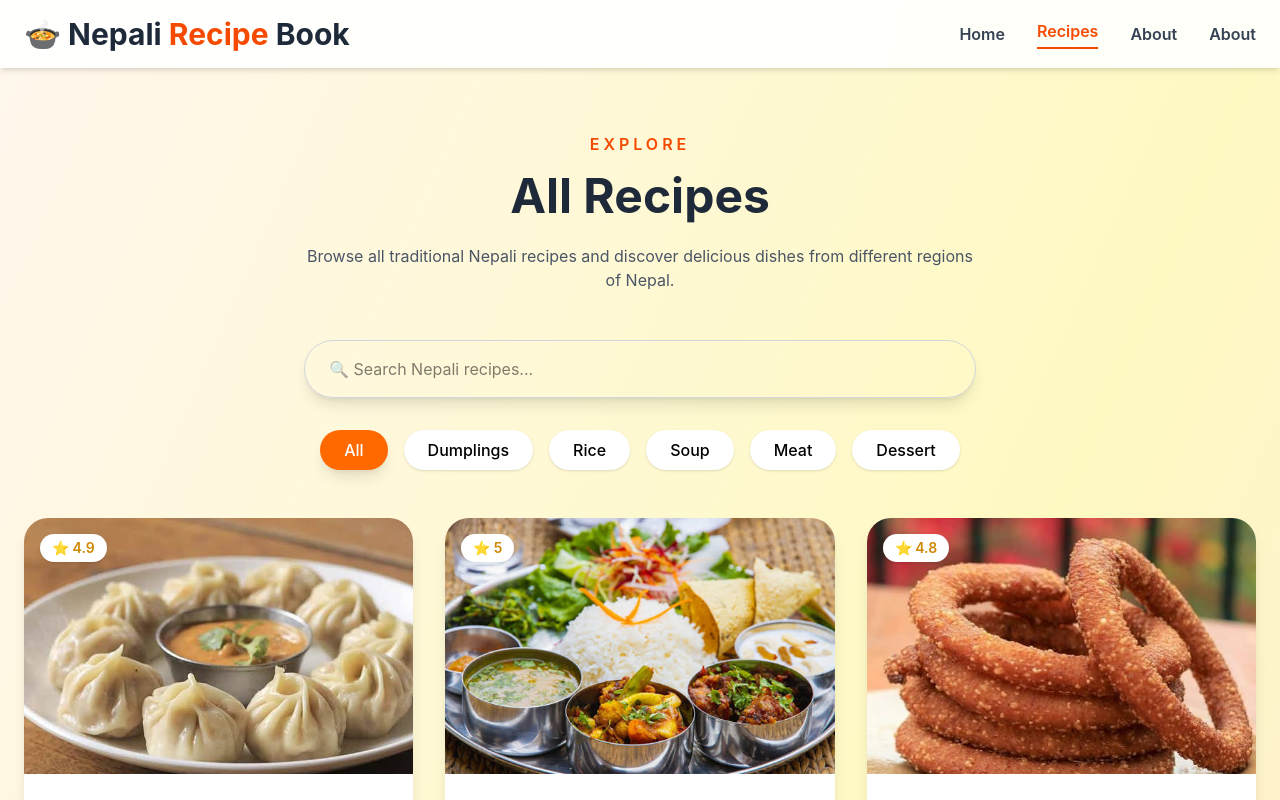
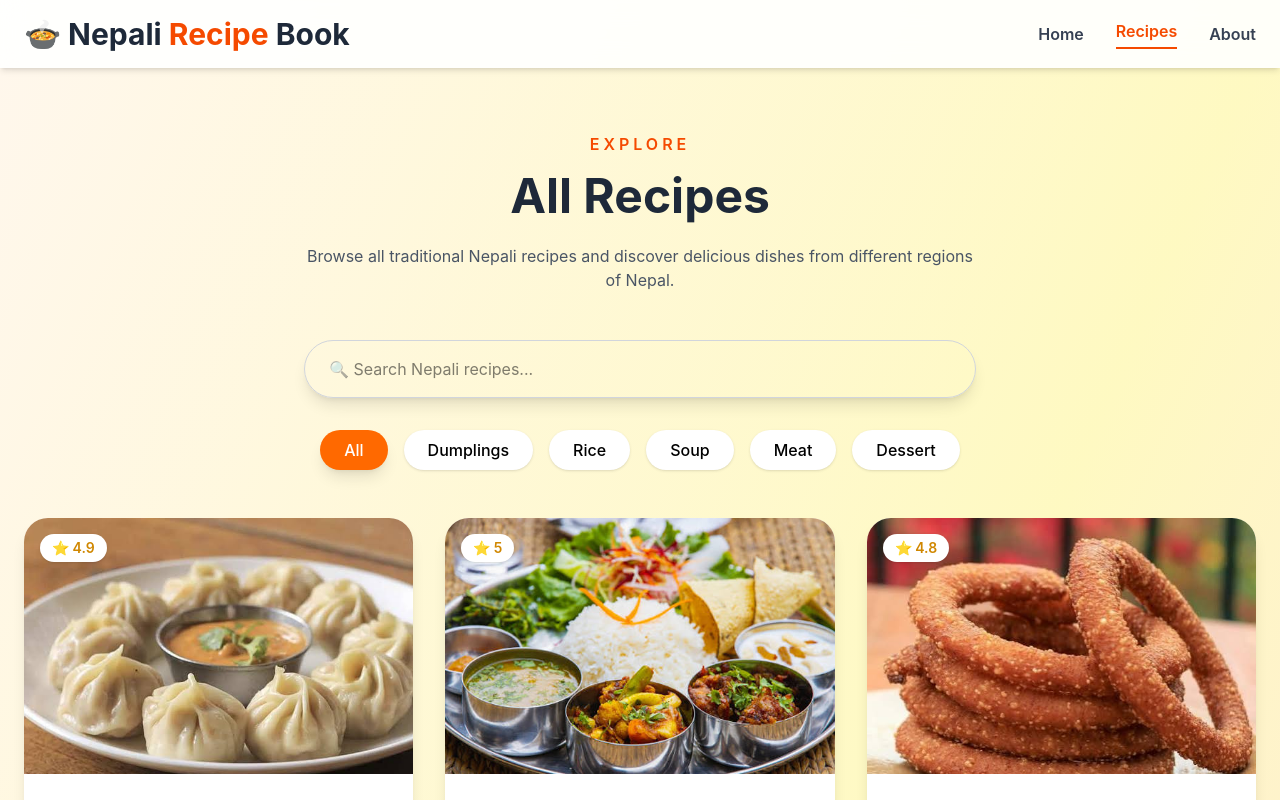
Before and after one commit to Agraz-10/recipe-card-app, a React (Vite) app in the folder recipe-card-app/: page /recipes in a window 1280 px wide. Shown: the top 800 px of the page. Built offline with nearby package versions, Linux system fonts and the light colour scheme.

Commit message:
feat: add smooth navigation to about section

```diff
--- a/recipe-card-app/src/components/Navbar.jsx
+++ b/recipe-card-app/src/components/Navbar.jsx
@@ -1,13 +1,43 @@
-import { Link, NavLink } from "react-router-dom";
+import { Link, NavLink, useNavigate, useLocation } from "react-router-dom";
 
 function Navbar() {
+  const navigate = useNavigate();
+  const location = useLocation();
+
+  const handleAboutClick = () => {
+    // Already on Home
+    if (location.pathname === "/") {
+      const aboutSection = document.getElementById("about");
+
+      if (aboutSection) {
+        aboutSection.scrollIntoView({
+          behavior: "smooth",
+        });
+      }
+
+      return;
+    }
+
+    // Navigate from another page
+    navigate("/");
+
+    setTimeout(() => {
+      const aboutSection = document.getElementById("about");
+
+      if (aboutSection) {
+        aboutSection.scrollIntoView({
+          behavior: "smooth",
+        });
+      }
+    }, 100);
+  };
+
   return (
     <nav className="sticky top-0 z-50 bg-white/90 backdrop-blur-md shadow-md">
 
       <div className="max-w-7xl mx-auto px-6 py-4 flex items-center justify-between">
 
         {/* Logo */}
-
         <Link
           to="/"
           className="text-3xl font-bold"
@@ -18,15 +48,15 @@ function Navbar() {
         </Link>
 
         {/* Navigation */}
-
         <div className="flex items-center gap-8">
 
           <NavLink
             to="/"
             className={({ isActive }) =>
-              `font-semibold transition ${isActive
-                ? "text-orange-600 border-b-2 border-orange-600 pb-1"
-                : "text-gray-700 hover:text-orange-600"
+              `font-semibold transition ${
+                isActive
+                  ? "text-orange-600 border-b-2 border-orange-600 pb-1"
+                  : "text-gray-700 hover:text-orange-600"
               }`
             }
           >
@@ -36,28 +66,22 @@ function Navbar() {
           <NavLink
             to="/recipes"
             className={({ isActive }) =>
-              `font-semibold transition ${isActive
-                ? "text-orange-600 border-b-2 border-orange-600 pb-1"
-                : "text-gray-700 hover:text-orange-600"
+              `font-semibold transition ${
+                isActive
+                  ? "text-orange-600 border-b-2 border-orange-600 pb-1"
+                  : "text-gray-700 hover:text-orange-600"
               }`
             }
           >
             Recipes
           </NavLink>
 
-          <NavLink
-            to="/"
-            className="font-semibold text-gray-700 hover:text-orange-600 transition"
+          <button
+            onClick={handleAboutClick}
+            className="font-semibold text-gray-700 hover:text-orange-600 transition cursor-pointer"
           >
             About
-          </NavLink>
-
-          <a
-            href="#about"
-            className="font-semibold text-gray-700 hover:text-orange-600 transition"
-          >
-            About
-          </a>
+          </button>
 
         </div>
 
```
